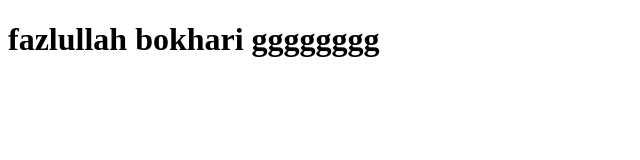
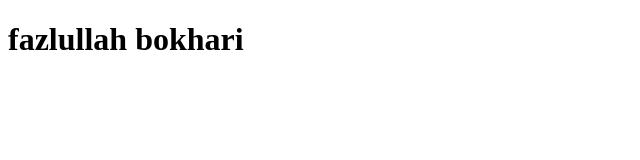
Before and after one commit to FazlullahBokhari/final_project, a plain HTML site: page about.html in a window 1280 px wide. Shown: the whole page, without its empty margins (0-640 px from the left). Drawn offline with Linux system fonts and the light colour scheme.

```diff
--- a/about.html
+++ b/about.html
@@ -5,6 +5,6 @@
     <title>git</title>
   </head>
   <body>
-      <h1>fazlullah bokhari  gggggggg</h1>
+      <h1>fazlullah bokhari</h1>
   </body>
 </html>
```
